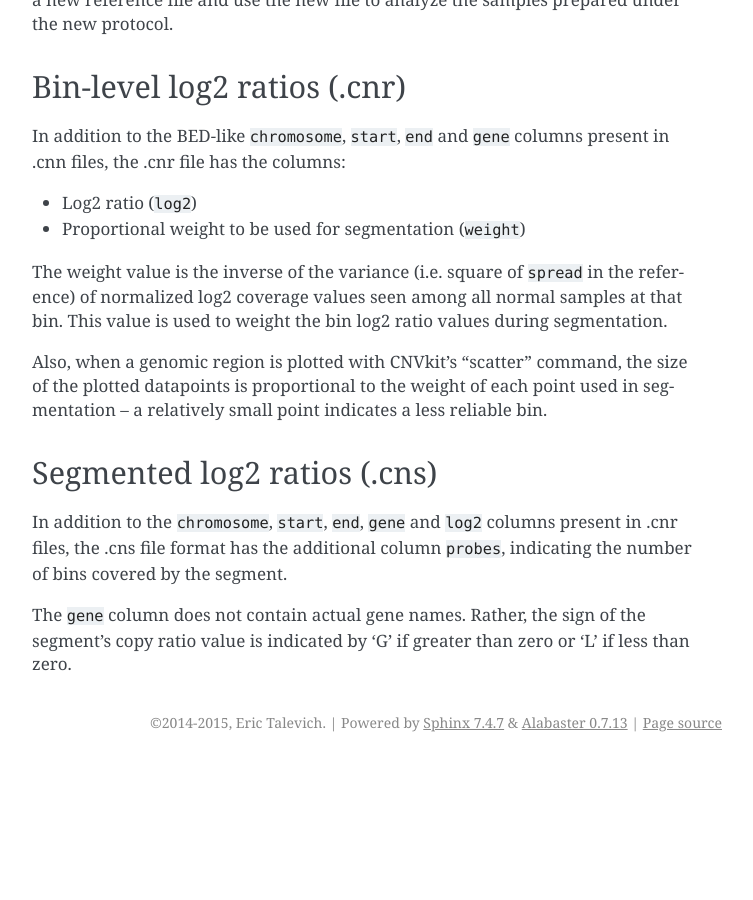
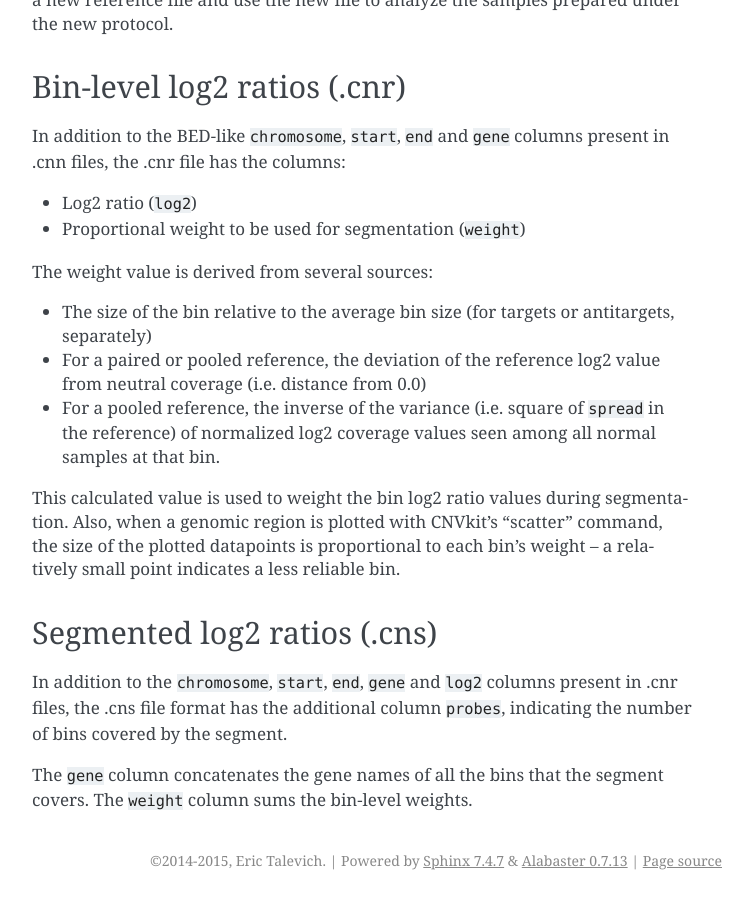
Before and after one commit to etal/cnvkit, a Sphinx documentation site: the page built from doc/fileformats.rst, in a window 1280 px wide and 900 px high, scrolled down 1797 px. Shown: the whole window, without its empty margins (388-1141 px from the left). Built offline with Sphinx 7.4.7, drawn with Linux system fonts in a browser that asks for light colours; the version number is read from the project's files by our own code; before the commit the page ends 2559 px from its top, so only the background shows below that.

Commit message:
doc: update descriptions of the "weight" column in .cnr and .cns files

```diff
--- a/doc/fileformats.rst
+++ b/doc/fileformats.rst
@@ -101,14 +101,21 @@ columns present in .cnn files, the .cnr file has the columns:
 * Log2 ratio (``log2``)
 * Proportional weight to be used for segmentation (``weight``)
 
-The weight value is the inverse of the variance (i.e. square of ``spread`` in
-the reference) of normalized log2 coverage values seen among all normal samples
-at that bin. This value is used to weight the bin log2 ratio values during
+The weight value is derived from several sources:
+
+- The size of the bin relative to the average bin size (for targets or
+  antitargets, separately)
+- For a paired or pooled reference, the deviation of the reference log2 value
+  from neutral coverage (i.e. distance from 0.0)
+- For a pooled reference, the inverse of the variance (i.e. square of ``spread``
+  in the reference) of normalized log2 coverage values seen among all normal
+  samples at that bin.
+
+This calculated value is used to weight the bin log2 ratio values during
 segmentation.
-
 Also, when a genomic region is plotted with CNVkit's "scatter" command, the size
-of the plotted datapoints is proportional to the weight of each point used in
-segmentation -- a relatively small point indicates a less reliable bin.
+of the plotted datapoints is proportional to each bin's weight -- a relatively
+small point indicates a less reliable bin.
 
 
 Segmented log2 ratios (.cns)
@@ -118,6 +125,5 @@ In addition to the ``chromosome``, ``start``, ``end``, ``gene`` and ``log2``
 columns present in .cnr files, the .cns file format has the additional column
 ``probes``, indicating the number of bins covered by the segment.
 
-The ``gene`` column does not contain actual gene names. Rather, the sign of the
-segment's copy ratio value is indicated by 'G' if greater than zero or 'L' if
-less than zero.
+The ``gene`` column concatenates the gene names of all the bins that the segment
+covers. The ``weight`` column sums the bin-level weights.
```
